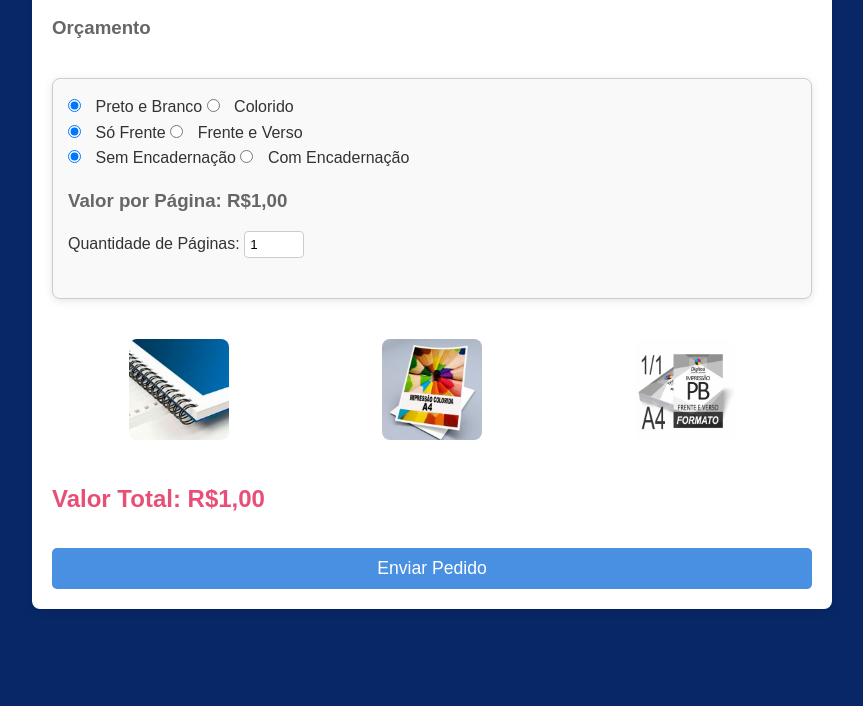
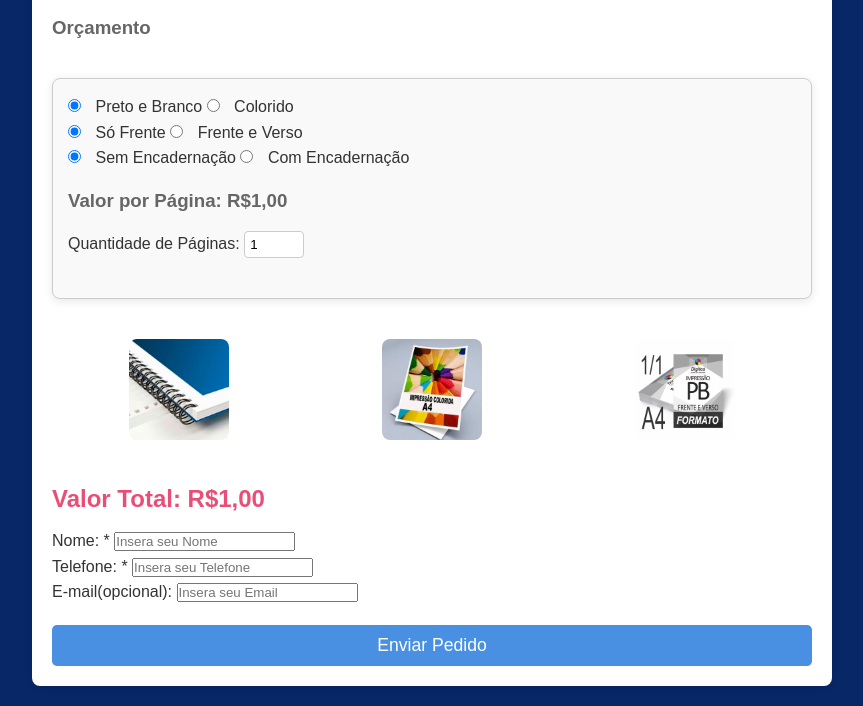
Before and after one commit to wilmaximodev/leadingpage, a website: page src/page/index.html in a window 1280 px wide. Shown: the part 116-822 px from the top of the page, without its empty margins (208-1071 px from the left). Before the commit the page ends 800 px from the top, so only its background shows below. Drawn offline with Linux system fonts and the light colour scheme.

Commit message:
Adicionando inputs de contato

```diff
--- a/src/page/index.html
+++ b/src/page/index.html
@@ -54,6 +54,16 @@
             <label for="valor">
                 <h2 id="valorTotal">Valor Total: R$1,00</h2>
             </label>
+            <section class="contatos">
+                <label for="nome">Nome: *</label>
+                <input type="text" id="nome"  placeholder="Insera seu Nome" name="nome" required>
+                <br>
+                <label for="telefone">Telefone: *</label>
+                <input type="tel" id="telefone" placeholder="Insera seu Telefone" name="telefone">
+                <br>
+                <label for="email">E-mail(opcional):</label>
+                <input type="email" id="email"  placeholder="Insera seu Email" name="email" required>
+            </section>
             <button type="submit" id="submit">Enviar Pedido</button>
         </form>
     </div>
--- a/src/page/script.js
+++ b/src/page/script.js
@@ -48,8 +48,8 @@ const calcularValorTotal = (paginas, preco, encadernacao) =>
 
 //Funções para atualizar valores no HTML
 
-const seEFrente = (tipoFrenteEVerso, qtdDePaginas, qtdDeFolhas) =>
-  tipoFrenteEVerso === 'frenteEVerso' ? qtdDeFolhas : qtdDePaginas;
+const seEFrente = (tipo, paginas, folhas) =>
+  tipo === 'frenteEVerso' ? folhas : paginas;
 
 const obterValoresAtuais = () => {
   const qtdDePaginas = parseInt(quantidadeDePaginas?.value) || 0;
@@ -74,7 +74,6 @@ const atualizarValores = () => {
     tipoFrenteEVerso
   } = obterValoresAtuais();
 
-
   //frente e verso
   tipoFrenteEVerso === 'frenteEVerso' ?
     quantidadeDeFolhas.textContent = `Quantidade de Folhas: ${qtdDeFolhas}` :
@@ -85,6 +84,7 @@ const atualizarValores = () => {
 
   const precoEncadernacao =
   tipoEncadernacao === 'comEncadernacao' ? calcularPrecoEncadernacao(qtdDeFolhasOuPaginas) : 0;
+
   tipoEncadernacao === 'comEncadernacao' ?
     valorEncadernacao.textContent =
       `Valor da Encadernação: R$${formatarValor(precoEncadernacao)}` :
```
